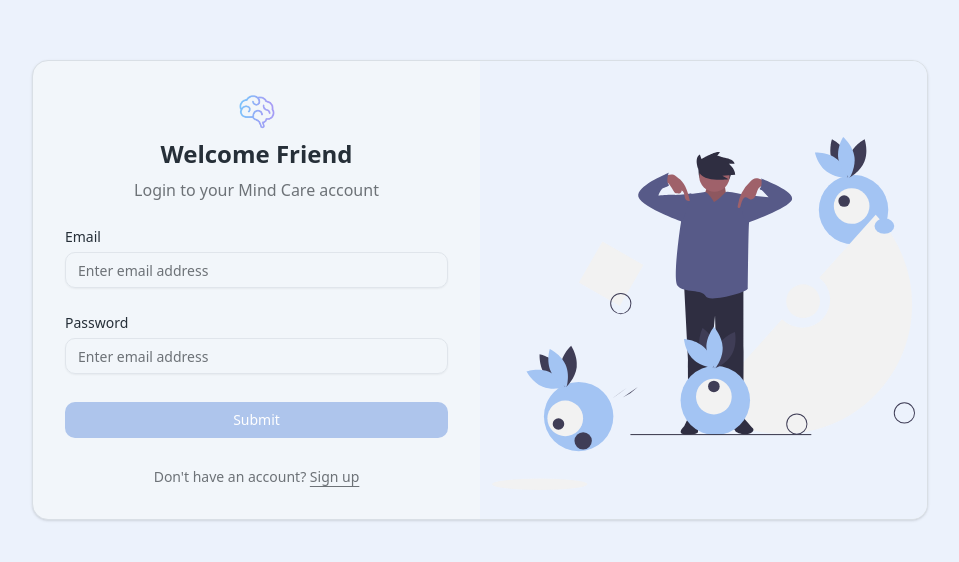
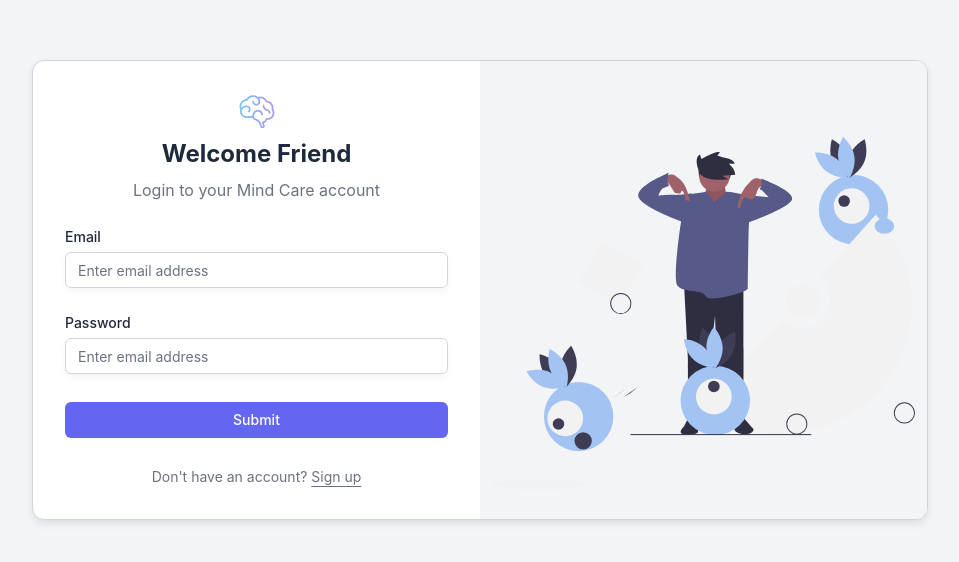
Before and after one commit to tcandra24/mind-care, a Next.js app: page /auth/sign-in in a window 1280 px wide. Shown: the part 110-672 px from the top of the page, without its empty margins (160-1119 px from the left). Built offline with nearby package versions, Linux system fonts and the light colour scheme.

Commit message:
Change Theme & add setInterval on Quote

```diff
--- a/app/globals.css
+++ b/app/globals.css
@@ -6,8 +6,8 @@
 @theme inline {
   --color-background: var(--background);
   --color-foreground: var(--foreground);
-  --font-sans: var(--font-geist-sans);
-  --font-mono: var(--font-geist-mono);
+  --font-sans: Inter, sans-serif;
+  --font-mono: JetBrains Mono, monospace;
   --color-sidebar-ring: var(--sidebar-ring);
   --color-sidebar-border: var(--sidebar-border);
   --color-sidebar-accent-foreground: var(--sidebar-accent-foreground);
@@ -41,93 +41,160 @@
   --radius-md: calc(var(--radius) - 2px);
   --radius-lg: var(--radius);
   --radius-xl: calc(var(--radius) + 4px);
+  --font-serif: Merriweather, serif;
+  --radius: 0.5rem;
+  --tracking-tighter: calc(var(--tracking-normal) - 0.05em);
+  --tracking-tight: calc(var(--tracking-normal) - 0.025em);
+  --tracking-wide: calc(var(--tracking-normal) + 0.025em);
+  --tracking-wider: calc(var(--tracking-normal) + 0.05em);
+  --tracking-widest: calc(var(--tracking-normal) + 0.1em);
+  --tracking-normal: var(--tracking-normal);
+  --shadow-2xl: var(--shadow-2xl);
+  --shadow-xl: var(--shadow-xl);
+  --shadow-lg: var(--shadow-lg);
+  --shadow-md: var(--shadow-md);
+  --shadow: var(--shadow);
+  --shadow-sm: var(--shadow-sm);
+  --shadow-xs: var(--shadow-xs);
+  --shadow-2xs: var(--shadow-2xs);
+  --spacing: var(--spacing);
+  --letter-spacing: var(--letter-spacing);
+  --shadow-offset-y: var(--shadow-offset-y);
+  --shadow-offset-x: var(--shadow-offset-x);
+  --shadow-spread: var(--shadow-spread);
+  --shadow-blur: var(--shadow-blur);
+  --shadow-opacity: var(--shadow-opacity);
+  --color-shadow-color: var(--shadow-color);
+  --color-destructive-foreground: var(--destructive-foreground);
 }
 
 :root {
-  --radius: 0.75rem;
-  --background: oklch(98.098% 0.00632 255.755); /* Biru-putih lembut (#F8FAFC) */
-  --foreground: oklch(0.35 0.02 250); /* Abu netral (#64748B) */
+  --radius: 0.5rem;
+  --background: oklch(0.9842 0.0034 247.8575); /* Biru-putih lembut (#F8FAFC) */
+  --foreground: oklch(0.2795 0.0368 260.0310); /* Abu netral (#64748B) */
 
-  --card: oklch(97.126% 0.00695 248.262); /* Putih kebiruan */
-  --card-foreground: oklch(0.3 0.02 250);
+  --card: oklch(1.0000 0 0); /* Putih kebiruan */
+  --card-foreground: oklch(0.2795 0.0368 260.0310);
 
-  --popover: oklch(0.98 0.01 250);
-  --popover-foreground: oklch(0.35 0.02 250);
+  --popover: oklch(1.0000 0 0);
+  --popover-foreground: oklch(0.2795 0.0368 260.0310);
 
-  --primary: oklch(0.82 0.06 260); /* Biru pastel (#A3C4F3) */
-  --primary-foreground: oklch(1 0 0);
+  --primary: oklch(0.5854 0.2041 277.1173); /* Biru pastel (#A3C4F3) */
+  --primary-foreground: oklch(1.0000 0 0);
 
-  --secondary: oklch(0.93 0.04 280); /* Ungu pastel (#E5D9F2) */
-  --secondary-foreground: oklch(0.25 0.02 250);
+  --secondary: oklch(0.9276 0.0058 264.5313); /* Ungu pastel (#E5D9F2) */
+  --secondary-foreground: oklch(0.3729 0.0306 259.7328);
 
-  --muted: oklch(0.96 0.015 260);
-  --muted-foreground: oklch(0.55 0.01 250);
+  --muted: oklch(0.9670 0.0029 264.5419);
+  --muted-foreground: oklch(0.5510 0.0234 264.3637);
 
-  --accent: oklch(0.92 0.03 270); /* Accent ungu muda */
-  --accent-foreground: oklch(0.25 0.02 250);
+  --accent: oklch(0.9299 0.0334 272.7879); /* Accent ungu muda */
+  --accent-foreground: oklch(0.3729 0.0306 259.7328);
 
-  --destructive: oklch(0.75 0.12 25); /* Merah lembut */
-  --border: oklch(0.9 0.01 250);
-  --input: oklch(0.92 0.01 250);
-  --ring: oklch(0.7 0.05 260);
+  --destructive: oklch(0.6368 0.2078 25.3313); /* Merah lembut */
+  --border: oklch(0.8717 0.0093 258.3382);
+  --input: oklch(0.8717 0.0093 258.3382);
+  --ring: oklch(0.5854 0.2041 277.1173);
 
-  --chart-1: oklch(0.72 0.08 260);
-  --chart-2: oklch(0.75 0.07 285);
-  --chart-3: oklch(0.68 0.09 240);
-  --chart-4: oklch(0.78 0.07 300);
-  --chart-5: oklch(0.8 0.08 180);
+  --chart-1: oklch(0.5854 0.2041 277.1173);
+  --chart-2: oklch(0.5106 0.2301 276.9656);
+  --chart-3: oklch(0.4568 0.2146 277.0229);
+  --chart-4: oklch(0.3984 0.1773 277.3662);
+  --chart-5: oklch(0.3588 0.1354 278.6973);
 
-  --sidebar: oklch(0.985 0.01 250);
-  --sidebar-foreground: oklch(0.35 0.02 250);
-  --sidebar-primary: oklch(0.82 0.06 260);
-  --sidebar-primary-foreground: oklch(1 0 0);
-  --sidebar-accent: oklch(0.93 0.04 280);
-  --sidebar-accent-foreground: oklch(0.25 0.02 250);
-  --sidebar-border: oklch(0.9 0.01 250);
-  --sidebar-ring: oklch(0.7 0.05 260);
+  --sidebar: oklch(0.9670 0.0029 264.5419);
+  --sidebar-foreground: oklch(0.2795 0.0368 260.0310);
+  --sidebar-primary: oklch(0.5854 0.2041 277.1173);
+  --sidebar-primary-foreground: oklch(1.0000 0 0);
+  --sidebar-accent: oklch(0.9299 0.0334 272.7879);
+  --sidebar-accent-foreground: oklch(0.3729 0.0306 259.7328);
+  --sidebar-border: oklch(0.8717 0.0093 258.3382);
+  --sidebar-ring: oklch(0.5854 0.2041 277.1173);
+  --destructive-foreground: oklch(1.0000 0 0);
+  --font-sans: Inter, sans-serif;
+  --font-serif: Merriweather, serif;
+  --font-mono: JetBrains Mono, monospace;
+  --shadow-color: hsl(0 0% 0%);
+  --shadow-opacity: 0.1;
+  --shadow-blur: 8px;
+  --shadow-spread: -1px;
+  --shadow-offset-x: 0px;
+  --shadow-offset-y: 4px;
+  --letter-spacing: 0em;
+  --spacing: 0.25rem;
+  --shadow-2xs: 0px 4px 8px -1px hsl(0 0% 0% / 0.05);
+  --shadow-xs: 0px 4px 8px -1px hsl(0 0% 0% / 0.05);
+  --shadow-sm: 0px 4px 8px -1px hsl(0 0% 0% / 0.10), 0px 1px 2px -2px hsl(0 0% 0% / 0.10);
+  --shadow: 0px 4px 8px -1px hsl(0 0% 0% / 0.10), 0px 1px 2px -2px hsl(0 0% 0% / 0.10);
+  --shadow-md: 0px 4px 8px -1px hsl(0 0% 0% / 0.10), 0px 2px 4px -2px hsl(0 0% 0% / 0.10);
+  --shadow-lg: 0px 4px 8px -1px hsl(0 0% 0% / 0.10), 0px 4px 6px -2px hsl(0 0% 0% / 0.10);
+  --shadow-xl: 0px 4px 8px -1px hsl(0 0% 0% / 0.10), 0px 8px 10px -2px hsl(0 0% 0% / 0.10);
+  --shadow-2xl: 0px 4px 8px -1px hsl(0 0% 0% / 0.25);
+  --tracking-normal: 0em;
 }
 
 .dark {
-  --background: oklch(0.25 0.01 260); /* Biru gelap tenang */
-  --foreground: oklch(0.9 0.01 250);
+  --background: oklch(0.2077 0.0398 265.7549); /* Biru gelap tenang */
+  --foreground: oklch(0.9288 0.0126 255.5078);
 
-  --card: oklch(0.28 0.015 260);
-  --card-foreground: oklch(0.95 0.01 250);
+  --card: oklch(0.2795 0.0368 260.0310);
+  --card-foreground: oklch(0.9288 0.0126 255.5078);
 
-  --popover: oklch(0.28 0.015 260);
-  --popover-foreground: oklch(0.95 0.01 250);
+  --popover: oklch(0.2795 0.0368 260.0310);
+  --popover-foreground: oklch(0.9288 0.0126 255.5078);
 
-  --primary: oklch(0.68 0.05 260);
-  --primary-foreground: oklch(1 0 0);
+  --primary: oklch(0.6801 0.1583 276.9349);
+  --primary-foreground: oklch(0.2077 0.0398 265.7549);
 
-  --secondary: oklch(0.35 0.02 270);
-  --secondary-foreground: oklch(0.95 0.01 250);
+  --secondary: oklch(0.3351 0.0331 260.9120);
+  --secondary-foreground: oklch(0.8717 0.0093 258.3382);
 
-  --muted: oklch(0.32 0.02 260);
-  --muted-foreground: oklch(0.8 0.02 250);
+  --muted: oklch(0.2427 0.0381 259.9437);
+  --muted-foreground: oklch(0.7137 0.0192 261.3246);
 
-  --accent: oklch(0.35 0.02 270);
-  --accent-foreground: oklch(0.95 0.01 250);
+  --accent: oklch(0.3729 0.0306 259.7328);
+  --accent-foreground: oklch(0.8717 0.0093 258.3382);
 
-  --destructive: oklch(0.6 0.1 25);
-  --border: oklch(0.4 0.01 250);
-  --input: oklch(0.4 0.01 250);
-  --ring: oklch(0.65 0.04 260);
+  --destructive: oklch(0.6368 0.2078 25.3313);
+  --border: oklch(0.4461 0.0263 256.8018);
+  --input: oklch(0.4461 0.0263 256.8018);
+  --ring: oklch(0.6801 0.1583 276.9349);
 
-  --chart-1: oklch(0.6 0.07 260);
-  --chart-2: oklch(0.65 0.06 280);
-  --chart-3: oklch(0.55 0.08 240);
-  --chart-4: oklch(0.65 0.06 300);
-  --chart-5: oklch(0.7 0.07 180);
+  --chart-1: oklch(0.6801 0.1583 276.9349);
+  --chart-2: oklch(0.5854 0.2041 277.1173);
+  --chart-3: oklch(0.5106 0.2301 276.9656);
+  --chart-4: oklch(0.4568 0.2146 277.0229);
+  --chart-5: oklch(0.3984 0.1773 277.3662);
 
-  --sidebar: oklch(0.22 0.02 260);
-  --sidebar-foreground: oklch(0.95 0.01 250);
-  --sidebar-primary: oklch(0.68 0.05 260);
-  --sidebar-primary-foreground: oklch(1 0 0);
-  --sidebar-accent: oklch(0.35 0.02 270);
-  --sidebar-accent-foreground: oklch(0.95 0.01 250);
-  --sidebar-border: oklch(0.35 0.01 260);
-  --sidebar-ring: oklch(0.65 0.04 260);
+  --sidebar: oklch(0.2795 0.0368 260.0310);
+  --sidebar-foreground: oklch(0.9288 0.0126 255.5078);
+  --sidebar-primary: oklch(0.6801 0.1583 276.9349);
+  --sidebar-primary-foreground: oklch(0.2077 0.0398 265.7549);
+  --sidebar-accent: oklch(0.3729 0.0306 259.7328);
+  --sidebar-accent-foreground: oklch(0.8717 0.0093 258.3382);
+  --sidebar-border: oklch(0.4461 0.0263 256.8018);
+  --sidebar-ring: oklch(0.6801 0.1583 276.9349);
+  --destructive-foreground: oklch(0.2077 0.0398 265.7549);
+  --radius: 0.5rem;
+  --font-sans: Inter, sans-serif;
+  --font-serif: Merriweather, serif;
+  --font-mono: JetBrains Mono, monospace;
+  --shadow-color: hsl(0 0% 0%);
+  --shadow-opacity: 0.1;
+  --shadow-blur: 8px;
+  --shadow-spread: -1px;
+  --shadow-offset-x: 0px;
+  --shadow-offset-y: 4px;
+  --letter-spacing: 0em;
+  --spacing: 0.25rem;
+  --shadow-2xs: 0px 4px 8px -1px hsl(0 0% 0% / 0.05);
+  --shadow-xs: 0px 4px 8px -1px hsl(0 0% 0% / 0.05);
+  --shadow-sm: 0px 4px 8px -1px hsl(0 0% 0% / 0.10), 0px 1px 2px -2px hsl(0 0% 0% / 0.10);
+  --shadow: 0px 4px 8px -1px hsl(0 0% 0% / 0.10), 0px 1px 2px -2px hsl(0 0% 0% / 0.10);
+  --shadow-md: 0px 4px 8px -1px hsl(0 0% 0% / 0.10), 0px 2px 4px -2px hsl(0 0% 0% / 0.10);
+  --shadow-lg: 0px 4px 8px -1px hsl(0 0% 0% / 0.10), 0px 4px 6px -2px hsl(0 0% 0% / 0.10);
+  --shadow-xl: 0px 4px 8px -1px hsl(0 0% 0% / 0.10), 0px 8px 10px -2px hsl(0 0% 0% / 0.10);
+  --shadow-2xl: 0px 4px 8px -1px hsl(0 0% 0% / 0.25);
 }
 
 @layer base {
@@ -136,5 +203,6 @@
   }
   body {
     @apply bg-background text-foreground;
+    letter-spacing: var(--tracking-normal);
   }
 }
--- a/app/moods/create/page.tsx
+++ b/app/moods/create/page.tsx
@@ -70,6 +70,14 @@ export default function CreateMood() {
 
   useEffect(() => {
     setLetter(quotes[Math.floor(Math.random() * quotes.length)].text);
+
+    const intervalLetter = setInterval(() => {
+      setLetter(quotes[Math.floor(Math.random() * quotes.length)].text);
+    }, 5000);
+
+    return () => {
+      clearInterval(intervalLetter);
+    };
   }, []);
 
   return (
@@ -210,13 +218,17 @@ export default function CreateMood() {
             </Form>
           </CardContent>
         </Card>
-        <Card className="lg:w-2/5 w-full">
-          <CardHeader>
-            <CardTitle>Quote of The Day</CardTitle>
-            <CardDescription>This May Make You Strong Than Ever</CardDescription>
-          </CardHeader>
-          <CardContent className="italic text-center before:content-['-'] after:content-['-'] text-2xl font-medium mt-8">{letter}</CardContent>
-        </Card>
+        <div className="lg:w-2/5 w-full">
+          <Card>
+            <CardHeader>
+              <CardTitle>Quote of The Day</CardTitle>
+              <CardDescription>This May Make You Strong Than Ever</CardDescription>
+            </CardHeader>
+            <CardContent>
+              <p className="italic text-center before:content-['-'] after:content-['-'] text-2xl font-medium my-8">{letter}</p>
+            </CardContent>
+          </Card>
+        </div>
       </div>
     </div>
   );
```
